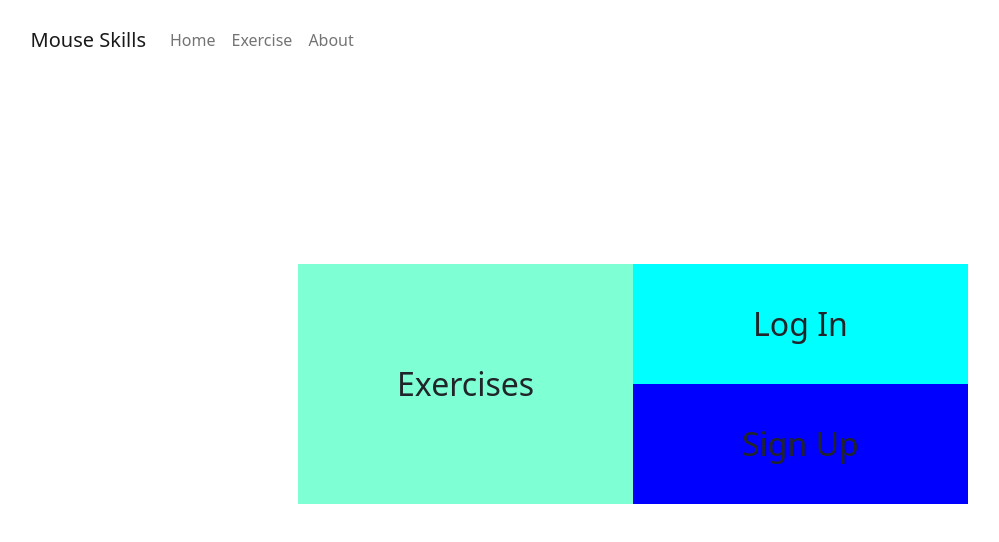
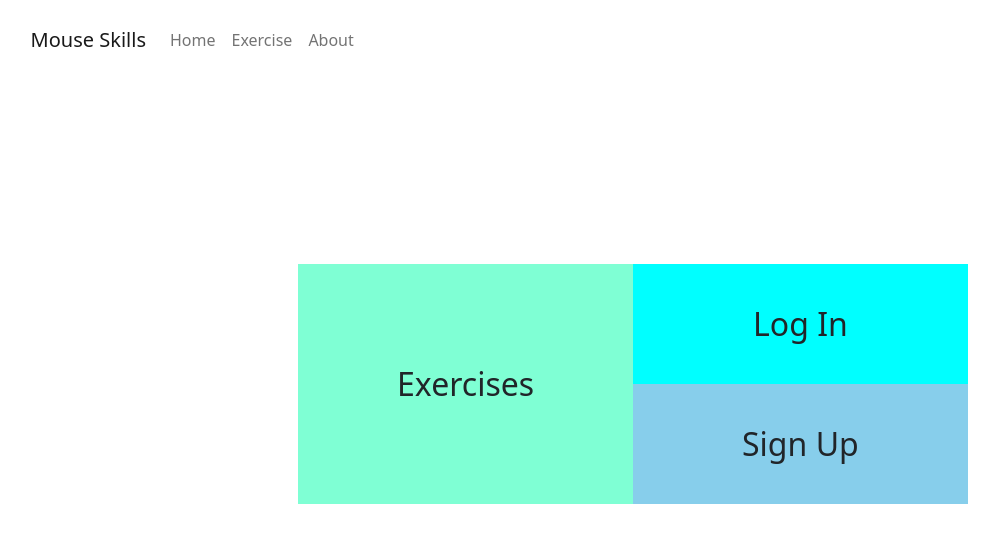
Before and after one commit to ZeyuShao-uOttawa/Mouse-Skills, a Vue app: page /home in a window 1280 px wide. Shown: the top 542 px of the page, without its empty margins (7-1006 px from the left). Built offline with nearby package versions, Linux system fonts and the light colour scheme.

Commit message:
AliColorchangeInHome

```diff
--- a/src/pages/Home.vue
+++ b/src/pages/Home.vue
@@ -9,7 +9,7 @@
           <div class="col-6">
             <div class="row" style="height: 100%;">
               <div class="col-12 menu" style="background-color: aqua;">Log In</div>
-              <div class="col-12 menu" style="background-color: blue;">Sign Up</div>
+              <div class="col-12 menu" style="background-color: skyblue;">Sign Up</div>
             </div>
           </div>
         </div>
```
